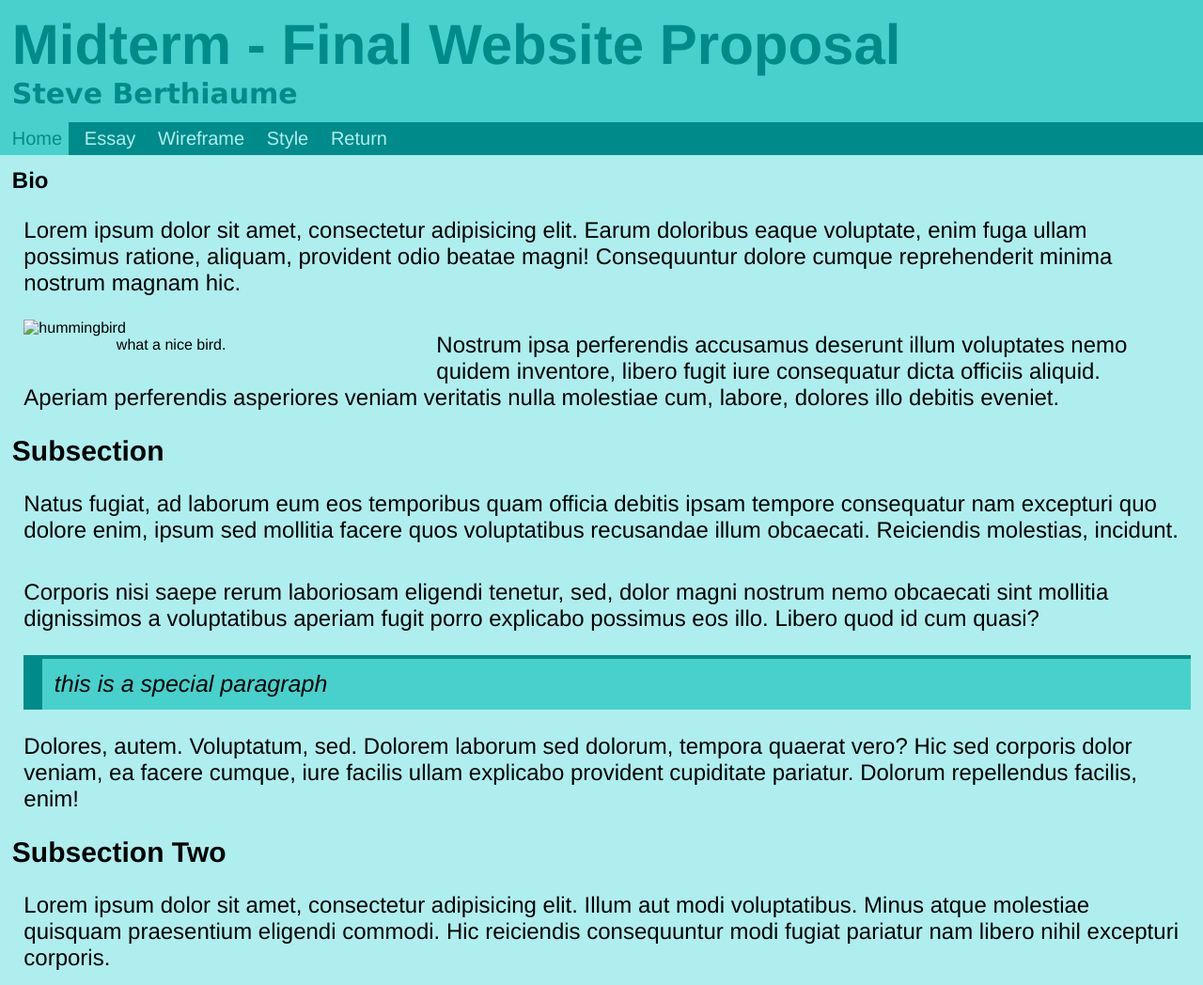
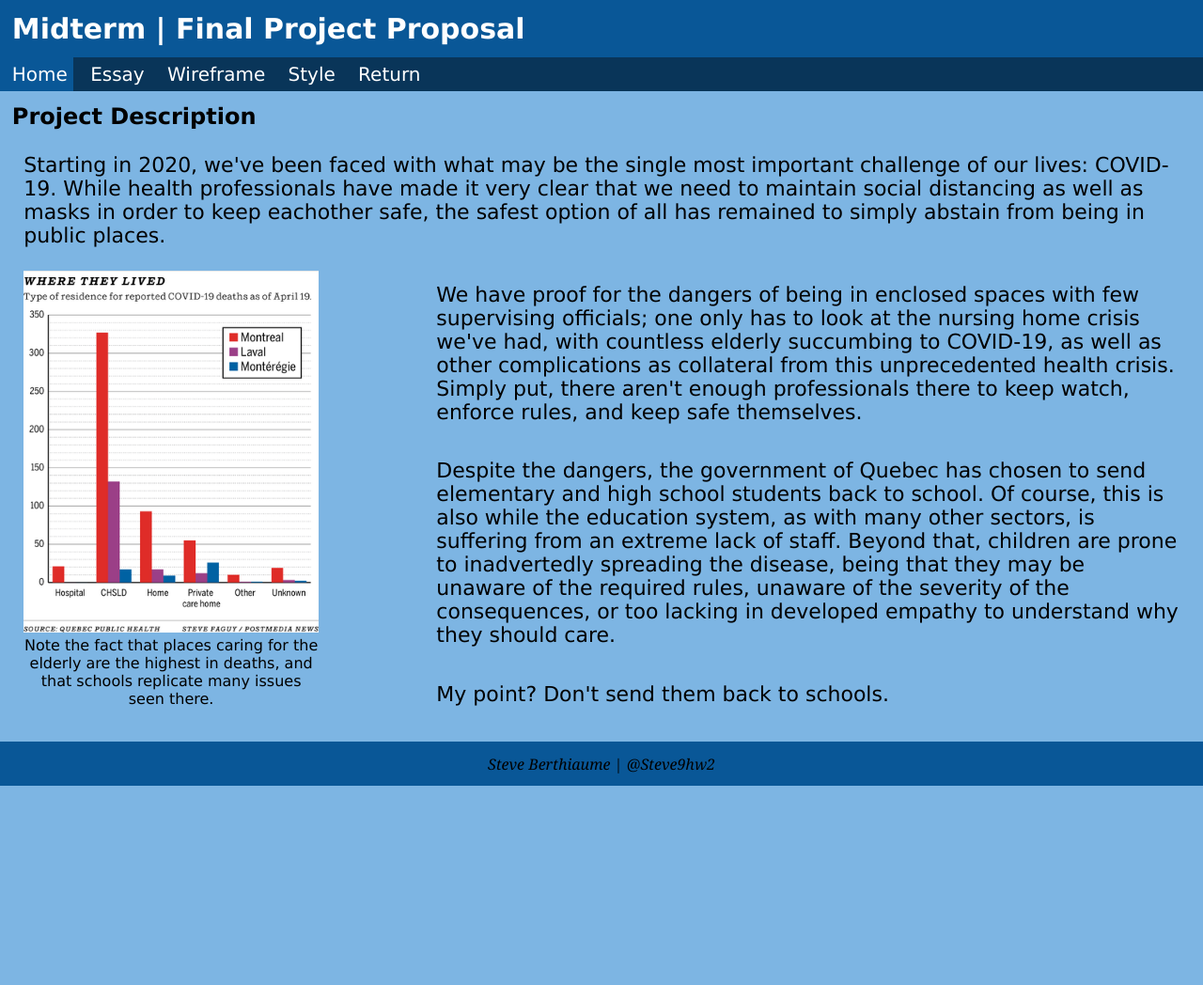
Before and after one commit to Steve9hw2/CART211, a plain HTML site: page midterm/index.html in a window 1280 px wide. Shown: the top 1048 px of the page at 94% size. After the commit the page ends 836 px from the top, so only its background shows below. Drawn offline with Linux system fonts and the light colour scheme.

Commit message:
worked on style

```diff
--- a/midterm/css/style.css
+++ b/midterm/css/style.css
@@ -4,12 +4,12 @@
 }
 
 body {
-  background-color: paleturquoise;
-  font-family: helvetica, verdana, sans-serif;
+  background-color: #7db5e3;
+  font-family: verdana, sans-serif;
 }
 
 header {
-  background-color: mediumturquoise;
+  background-color: #095797;
   color: #fff;
   padding: 1%;
 }
@@ -17,22 +17,22 @@ header {
 /* specificity targets elements inside of parents */
 header h1 {
   font-size:60px;
-  font-family: helvetica, verdana, sans-serif;
-  color: darkcyan;
+  font-family: verdana, sans-serif;
+  color: #fff;
 }
 header h2 {
   font-size: 30px;
-  font-family: p5hatty, verdana, arial, sans-serif;
-  color: darkcyan;
+  font-family: verdana, arial, sans-serif;
+  color: #fff;
 }
 
 nav {
-  background-color: darkcyan;
+  background-color: #093559;
 }
 
 nav a:link {
-  background-color: darkcyan;
-  color: paleturquoise;
+  background-color: #093559;
+  color: #fff;
   display:inline-block;
   text-decoration: none;
   font-size: 20px;
@@ -40,15 +40,15 @@ nav a:link {
   padding-left: 1%;
 }
 nav a:visited{
-  color: mediumturquoise;
+  color: #095797;
 }
 nav a:hover{
-  background-color: mediumturquoise;
-  color: darkcyan;
+  background-color: #095797;
+  color: #d6d6d6;
 }
 nav a.active {
-  background-color: mediumturquoise;
-  color: darkcyan;
+  background-color: #095797;
+  color: #fff;
 }
 article {
   padding:1%;
@@ -57,7 +57,7 @@ article p {
   padding:1%;
   margin-top: 1%;
   margin-bottom: 1%;
-  font-size: 24px;
+  font-size: 22px;
 }
 
 article h2 {
@@ -65,15 +65,33 @@ article h2 {
   line-height: 35px;
 }
 
+article a:link {
+  color: #fff;
+  display:inline-block;
+  text-decoration: none;
+  font-size: 20px;
+  padding: 0.5%;
+  padding-left: 1%;
+}
+article a:visited{
+  color: #095797;
+}
+article a:hover{
+  color: #d6d6d6;
+}
+article a.active {
+  color: #fff;
+}
+
 /* classes start with a . and can be used many times on the page */
 .pull_quote {
-  background-color: mediumturquoise;
+  background-color: #095797;
   font-size: 25px;
   padding:1%;
   margin-left: 1%;
   font-style: italic;
-  border-left: solid 20px darkcyan;
-  border-top: solid 4px darkcyan;
+  border-left: solid 20px #093559;
+  border-top: solid 4px #093559;
 }
 
 figure {
@@ -95,7 +113,7 @@ figure img {
 
 footer {
   padding: 1%;
-  background-color: mediumturquoise;
+  background-color: #095797;
   font-family: georgia, times, serif;
   text-align: center;
   font-style: italic;
--- a/midterm/index.html
+++ b/midterm/index.html
@@ -9,8 +9,7 @@
 </head>
 <body>
   <header>
-    <h1>Midterm - Final Website Proposal</h1>
-    <h2>Steve Berthiaume</h2>
+    <h2>Midterm | Final Project Proposal</h2>
   </header>
 
   <nav>
@@ -22,29 +21,20 @@
   </nav>
 
   <article>
-    <h1>Bio</h1>
-    <p>Lorem ipsum dolor sit amet, consectetur adipisicing elit. Earum doloribus eaque voluptate, enim fuga ullam possimus ratione, aliquam, provident odio beatae magni! Consequuntur dolore cumque reprehenderit minima nostrum magnam hic.</p>
-
+    <h1>Project Description</h1>
+    <p>Starting in 2020, we've been faced with what may be the single most important challenge of our lives: COVID-19. While health professionals have made it very clear that we need to maintain social distancing as well as masks in order to keep eachother safe, the safest option of all has remained to simply abstain from being in public places.</p>
     <figure>
-      <img src="images/biobird.jpg" alt="hummingbird">
+      <img src="images/covidgraph.png" alt="COVID-19 Deaths in Quebec">
       <figcaption>
-        what a nice bird.
+        Note the fact that places caring for the elderly are the highest in deaths, and that schools replicate many issues seen there.
       </figcaption>
     </figure>
+    <p>We have proof for the dangers of being in enclosed spaces with few supervising officials; one only has to look at the nursing home crisis we've had, with countless elderly succumbing to COVID-19, as well as other complications as collateral from this unprecedented health crisis. Simply put, there aren't enough professionals there to keep watch, enforce rules, and keep safe themselves.</p>
+    <p>Despite the dangers, the government of Quebec has chosen to send elementary and high school students back to school. Of course, this is also while the education system, as with many other sectors, is suffering from an extreme lack of staff. Beyond that, children are prone to inadvertedly spreading the disease, being that they may be unaware of the required rules, unaware of the severity of the consequences, or too lacking in developed empathy to understand why they should care.</p>
+    <p>My point? Don't send them back to schools.</p>
 
-    <p>Nostrum ipsa perferendis accusamus deserunt illum voluptates nemo quidem inventore, libero fugit iure consequatur dicta officiis aliquid. Aperiam perferendis asperiores veniam veritatis nulla molestiae cum, labore, dolores illo debitis eveniet.</p>
-    <h2>Subsection</h2>
-    <p>Natus fugiat, ad laborum eum eos temporibus quam officia debitis ipsam tempore consequatur nam excepturi quo dolore enim, ipsum sed mollitia facere quos voluptatibus recusandae illum obcaecati. Reiciendis molestias, incidunt.</p>
-
-    <p>Corporis nisi saepe rerum laboriosam eligendi tenetur, sed, dolor magni nostrum nemo obcaecati sint mollitia dignissimos a voluptatibus aperiam fugit porro explicabo possimus eos illo. Libero quod id cum quasi?</p>
-    <p class="pull_quote">this is a special paragraph</p>
-    <p>Dolores, autem. Voluptatum, sed. Dolorem laborum sed dolorum, tempora quaerat vero? Hic sed corporis dolor veniam, ea facere cumque, iure facilis ullam explicabo provident cupiditate pariatur. Dolorum repellendus facilis, enim!</p>
-    <h2>Subsection Two</h2>
-    <p>Lorem ipsum dolor sit amet, consectetur adipisicing elit. Illum aut modi voluptatibus. Minus atque molestiae quisquam praesentium eligendi commodi. Hic reiciendis consequuntur modi fugiat pariatur nam libero nihil excepturi corporis.</p>
-    <p>A nihil, veniam? Deserunt, maxime. Obcaecati, illo. Aspernatur amet esse sequi dolorem ab magnam consequuntur facilis, accusamus nulla dolor ratione officiis facere doloribus recusandae dolore porro id quibusdam obcaecati voluptas.</p>
-    <p>Ducimus sed minus quos quibusdam, aut earum dolores, sunt distinctio reprehenderit deleniti aliquam molestias laudantium. Temporibus totam doloribus perspiciatis provident cum, facere adipisci rem commodi quidem libero. Labore, esse, atque.</p>
+    <!-- <p class="pull_quote">this is a special paragraph</p> -->
   </article>
-
   <footer>
     Steve Berthiaume | @Steve9hw2
   </footer>
```
Also changed, not shown: midterm/essay.html (+36 -0 lines), midterm/styleguide.html (+44 -0 lines), midterm/images/covidgraph.png (added), midterm/images/styleref.png (added).
